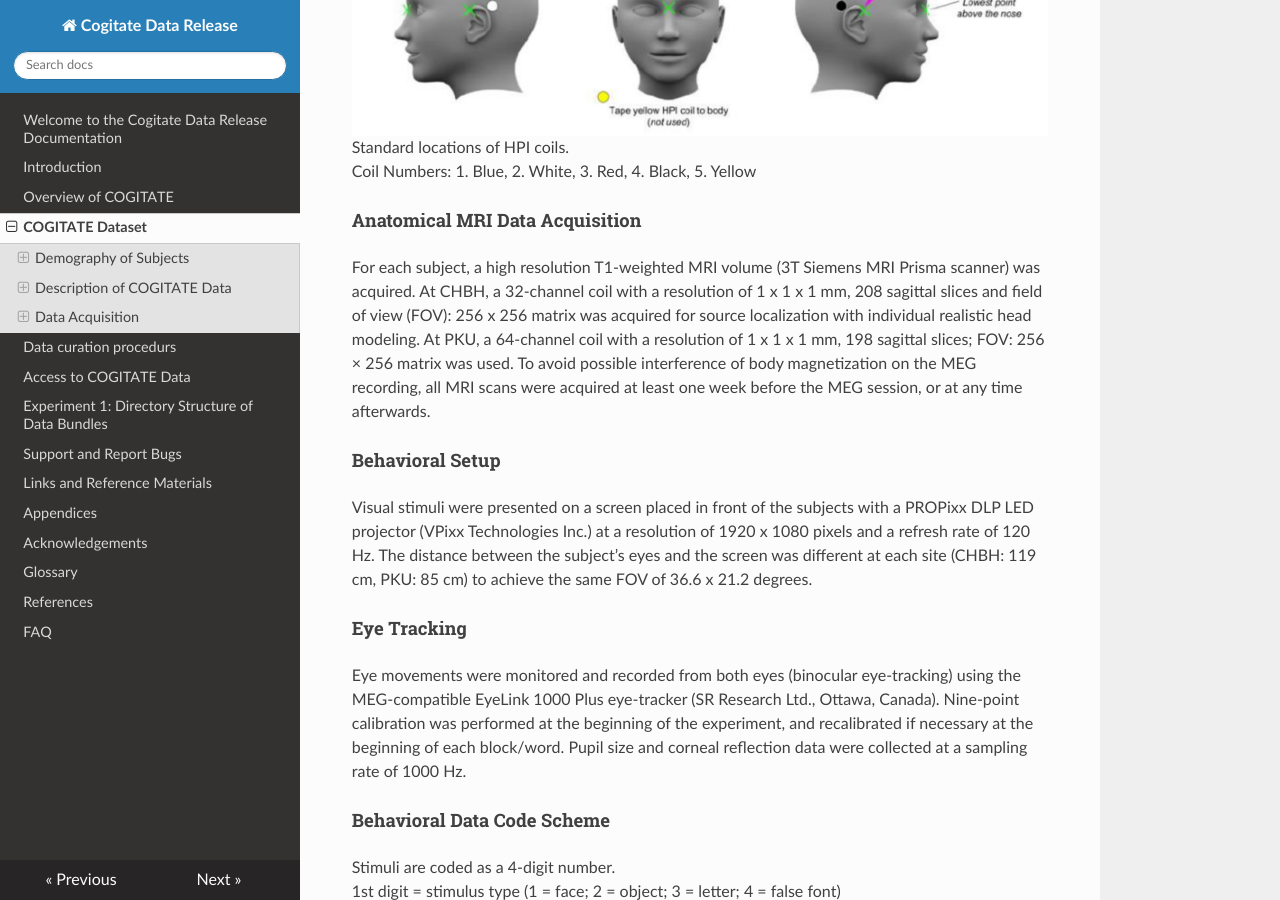
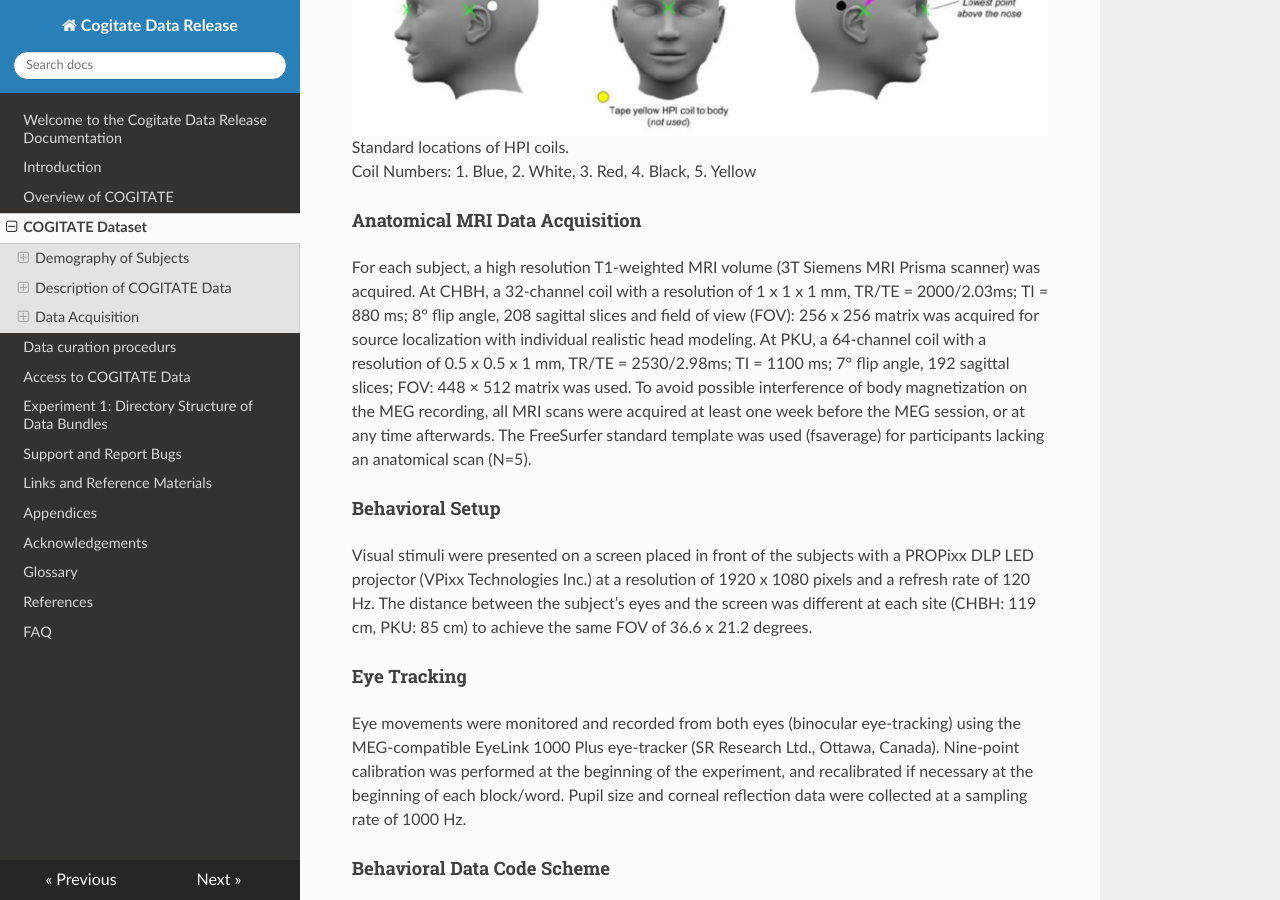
Before and after one commit to Cogitate-consortium/cogitate-data, an MkDocs documentation site: the page built from docs/03_cogdataset.md, in a window 1280 px wide and 900 px high, scrolled down 9023 px. Built offline with MkDocs 1.6.1, drawn with Linux system fonts in a browser that asks for light colours; nearby versions of some CDN libraries.

Commit message:
Added details to the "Anatomical MRI Data Acquisition" of M-EEG Data Acquisition section

```diff
--- a/docs/03_cogdataset.md
+++ b/docs/03_cogdataset.md
@@ -173,7 +173,7 @@ Coil Numbers: 1. Blue, 2. White, 3. Red, 4. Black, 5. Yellow
 
 #### Anatomical MRI Data Acquisition
 
-For each subject, a high resolution T1-weighted MRI volume (3T Siemens MRI Prisma scanner) was acquired. At CHBH, a 32-channel coil with a resolution of 1 x 1 x 1 mm, 208 sagittal slices and field of view (FOV): 256 x 256 matrix was acquired for source localization with individual realistic head modeling. At PKU, a 64-channel coil with a resolution of 1 x 1 x 1 mm, 198 sagittal slices; FOV: 256 × 256 matrix was used. To avoid possible interference of body magnetization on the MEG recording, all MRI scans were acquired at least one week before the MEG session, or at any time afterwards.
+For each subject, a high resolution T1-weighted MRI volume (3T Siemens MRI Prisma scanner) was acquired. At CHBH, a 32-channel coil with a resolution of 1 x 1 x 1 mm, TR/TE = 2000/2.03ms; TI = 880 ms; 8° flip angle, 208 sagittal slices and field of view (FOV): 256 x 256 matrix was acquired for source localization with individual realistic head modeling. At PKU, a 64-channel coil with a resolution of 0.5 x 0.5 x 1 mm, TR/TE = 2530/2.98ms; TI = 1100 ms; 7° flip angle, 192 sagittal slices; FOV: 448 × 512 matrix was used. To avoid possible interference of body magnetization on the MEG recording, all MRI scans were acquired at least one week before the MEG session, or at any time afterwards. The FreeSurfer standard template was used (fsaverage) for participants lacking an anatomical scan (N=5).
 
 #### Behavioral Setup
 
```
